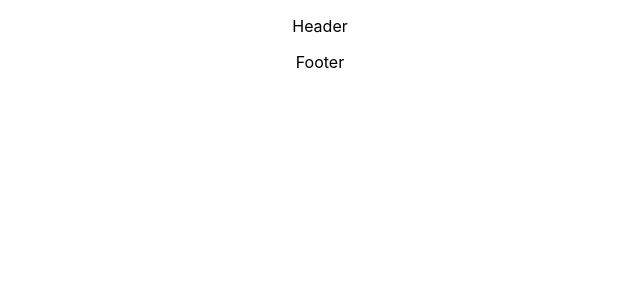
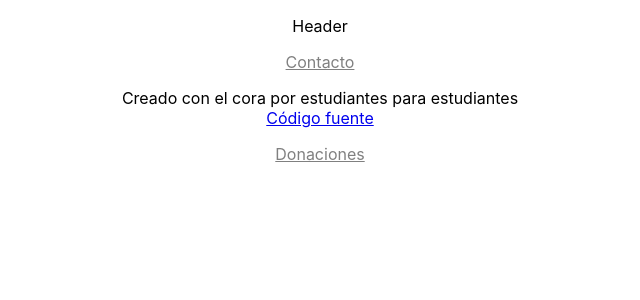
Before and after one commit to crojasmo/ProyectoInterfacesUsuarias, a React (Create React App) app: page /INF in a window 1280 px wide. Shown: the top 300 px of the page, without its empty margins (320-960 px from the left). Built offline with nearby package versions, Linux system fonts and the light colour scheme.

Commit message:
Replaced Smart elements with bootstrap

```diff
--- a/package.json
+++ b/package.json
@@ -6,11 +6,12 @@
     "@testing-library/jest-dom": "^5.11.8",
     "@testing-library/react": "^11.2.2",
     "@testing-library/user-event": "^12.6.0",
+    "bootstrap": "^4.5.3",
     "react": "^17.0.1",
+    "react-bootstrap": "^1.4.0",
     "react-dom": "^17.0.1",
     "react-router-dom": "^5.2.0",
     "react-scripts": "4.0.1",
-    "smart-webcomponents-react": "^9.0.0",
     "web-vitals": "^0.2.4"
   },
   "scripts": {
--- a/src/App.js
+++ b/src/App.js
@@ -1,6 +1,6 @@
 import './App.css';
-import Header from "./header";
-import Footer from "./footer";
+import Header from "./Components/header";
+import Footer from "./Components/footer";
 import {
   BrowserRouter,
   Switch,
--- /dev/null
+++ b/src/Components/footer.js
@@ -0,0 +1,27 @@
+import React from 'react';
+import Row from 'react-bootstrap/Row'
+import Col from 'react-bootstrap/Col'
+import Container from "react-bootstrap/cjs/Container";
+import {Link} from "react-router-dom";
+class Footer extends React.Component {
+    render() {
+        return <Container fluid={true} className={"bg-light"}>
+            <Row>
+                <Col as={"p"} sm={true} className="my-1 text-muted text-center text-sm-left align-self-center">
+                    <Link id="contact" style={{color: "grey"}} to="/contact"> Contacto</Link>
+                </Col>
+                <Col as={"p"} sm={true} className="my-1 text-center text-muted">Creado con el cora️ por estudiantes para
+                    estudiantes <br/>
+                    <a referrerPolicy="origin" rel="noopener"
+                       href="http://github.com/CsarMan/malla-interactiva"
+                       target="_blank">Código fuente</a>
+                </Col>
+                <Col as={"p"} sm={true} className="my-1 text-muted text-center text-sm-right align-self-center">
+                    <Link id="goToAportes" style={{color: "grey"}} to="/aportes">Donaciones</Link>
+                </Col>
+            </Row>
+
+        </Container>    }
+}
+
+export default Footer;
--- a/src/footer.js
+++ /dev/null
@@ -1,9 +0,0 @@
-import React from 'react';
-
-class Footer extends React.Component {
-    render() {
-        return <p>Footer</p>
-    }
-}
-
-export default Footer;
```
Also changed, not shown: src/Components/header.js (renamed from src/header.js), 2 other files (tests, documents, lock files or other folders).
